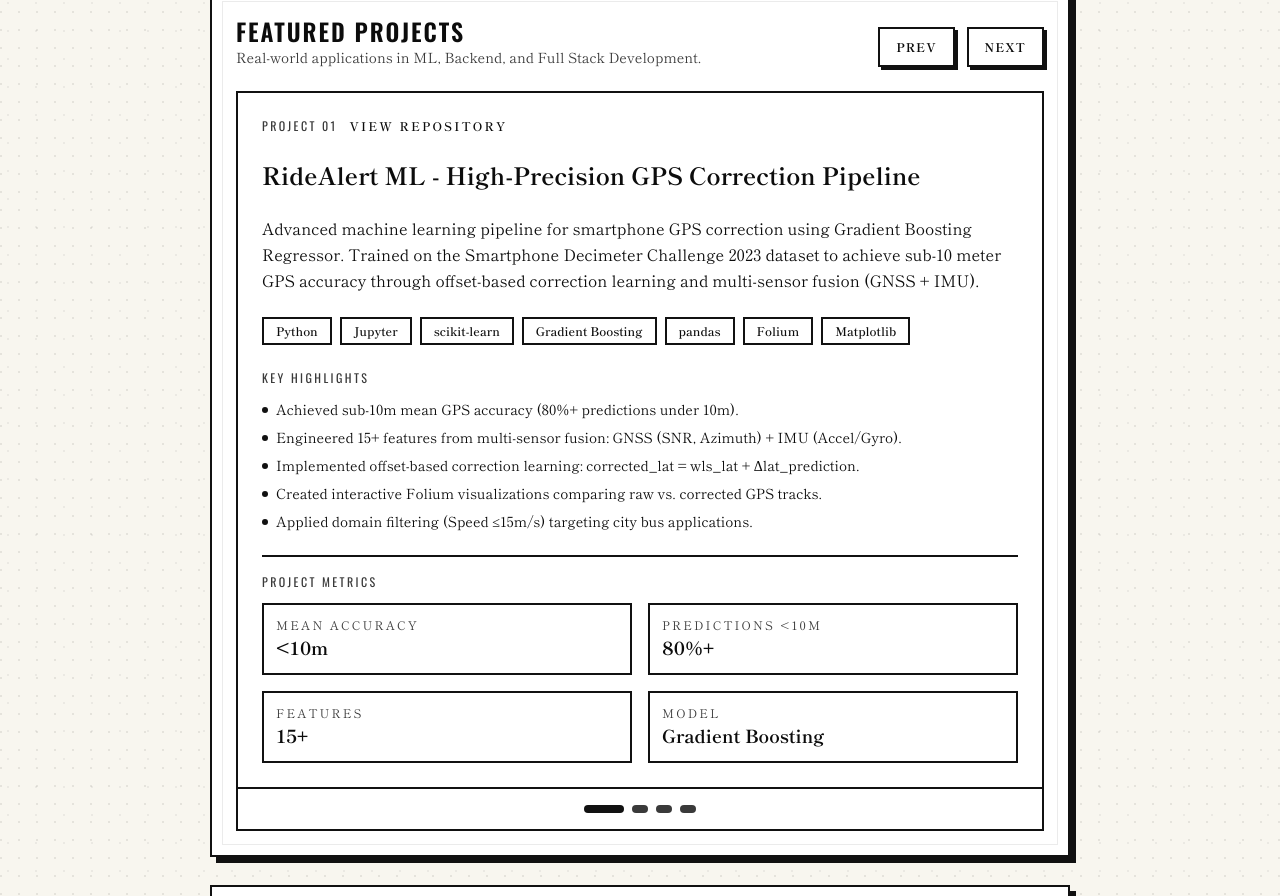
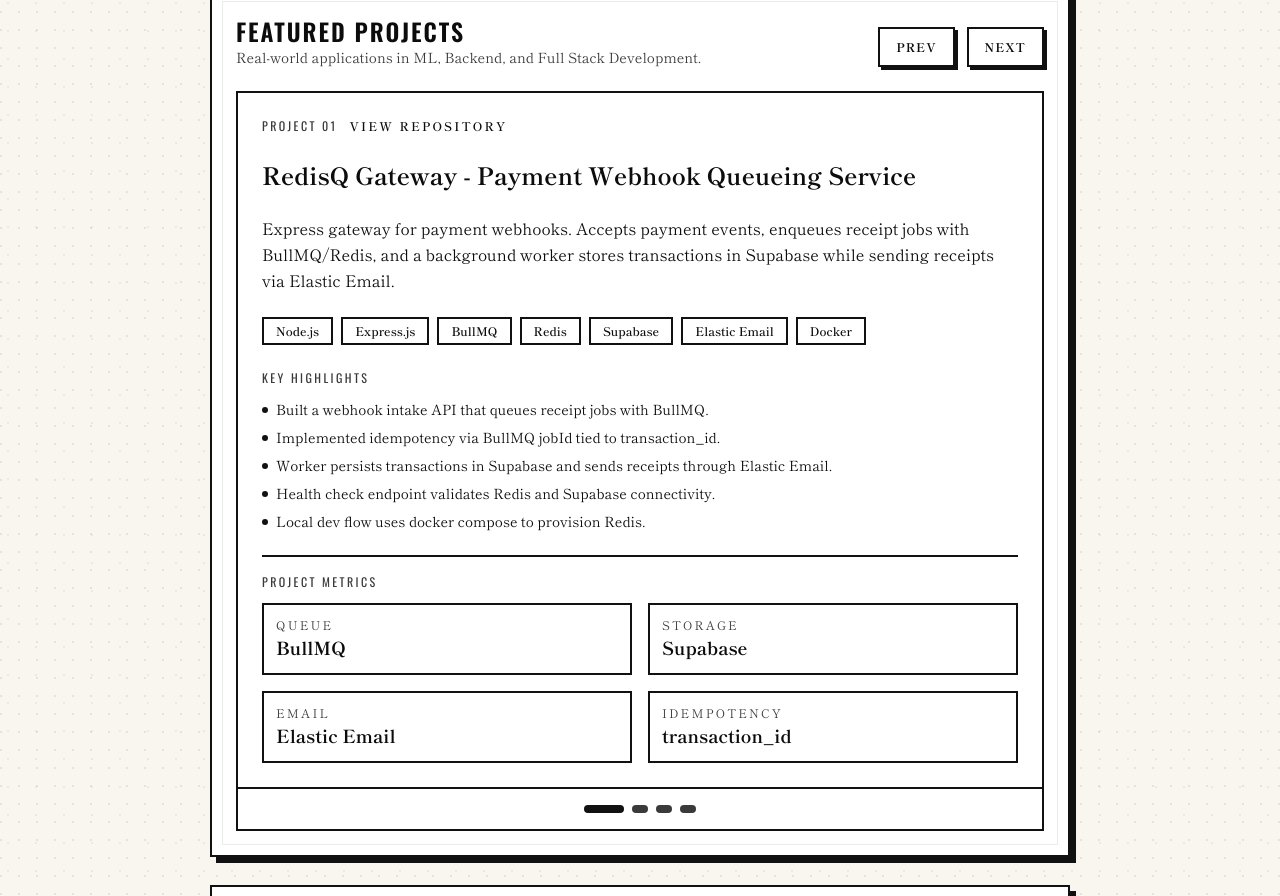
Before and after one commit to Fujitive013/Portfolio, a React (Vite) app: page / in a window 1280 px wide. Shown: the part 2833-3729 px from the top of the page. Built offline with nearby package versions, Linux system fonts and the light colour scheme.

Commit message:
feat: add new project "RedisQ Gateway" to ProjectsSection and remove "Motodachi"

```diff
--- a/src/components/ProjectsSection.tsx
+++ b/src/components/ProjectsSection.tsx
@@ -2,6 +2,25 @@
 import { motion, AnimatePresence } from "framer-motion";
 
 const projects = [
+  {
+    title: "RedisQ Gateway - Payment Webhook Queueing Service",
+    description: "Express gateway for payment webhooks. Accepts payment events, enqueues receipt jobs with BullMQ/Redis, and a background worker stores transactions in Supabase while sending receipts via Elastic Email.",
+    technologies: ["Node.js", "Express.js", "BullMQ", "Redis", "Supabase", "Elastic Email", "Docker"],
+    repoUrl: "https://github.com/Fujitive013/redisq-gateway",
+    highlights: [
+      "Built a webhook intake API that queues receipt jobs with BullMQ.",
+      "Implemented idempotency via BullMQ jobId tied to transaction_id.",
+      "Worker persists transactions in Supabase and sends receipts through Elastic Email.",
+      "Health check endpoint validates Redis and Supabase connectivity.",
+      "Local dev flow uses docker compose to provision Redis."
+    ],
+    metrics: {
+      "Queue": "BullMQ",
+      "Storage": "Supabase",
+      "Email": "Elastic Email",
+      "Idempotency": "transaction_id"
+    }
+  },
   {
     title: "RideAlert ML - High-Precision GPS Correction Pipeline",
     description: "Advanced machine learning pipeline for smartphone GPS correction using Gradient Boosting Regressor. Trained on the Smartphone Decimeter Challenge 2023 dataset to achieve sub-10 meter GPS accuracy through offset-based correction learning and multi-sensor fusion (GNSS + IMU).",
@@ -55,24 +74,6 @@
       "Auth": "JWT + Bcrypt",
       "Real-time": "Socket.io",
       "API Categories": "5"
-    }
-  },
-  {
-    title: "Motodachi - Ride-Hailing Platform Backend",
-    description: "Full-stack ride-hailing backend supporting dual-role users (Passenger/Driver). Engineered a complex booking state machine with atomic database operations to prevent race conditions and integrated Google Maps API for accurate fare calculation.",
-    technologies: ["Node.js", "Express.js", "MongoDB", "Socket.io", "Google Maps API", "React Native", "JWT"],
-    repoUrl: "https://github.com/Fujitive013/mobile-prog-DP",
-    highlights: [
-      "Engineered atomic booking state machine (Pending → Accepted → Active → Completed).",
-      "Created real-time bidirectional geolocation tracking with 5-second updates.",
-      "Integrated Google Maps for geocoding, polyline decoding, and fare calculation.",
-      "Built hybrid schema allowing users to transition between Passenger and Driver roles."
-    ],
-    metrics: {
-      "Booking States": "4",
-      "Update Interval": "5 sec",
-      "User Roles": "Dual (2)",
-      "Rating": "Bidirectional"
     }
   }
 ];
```
